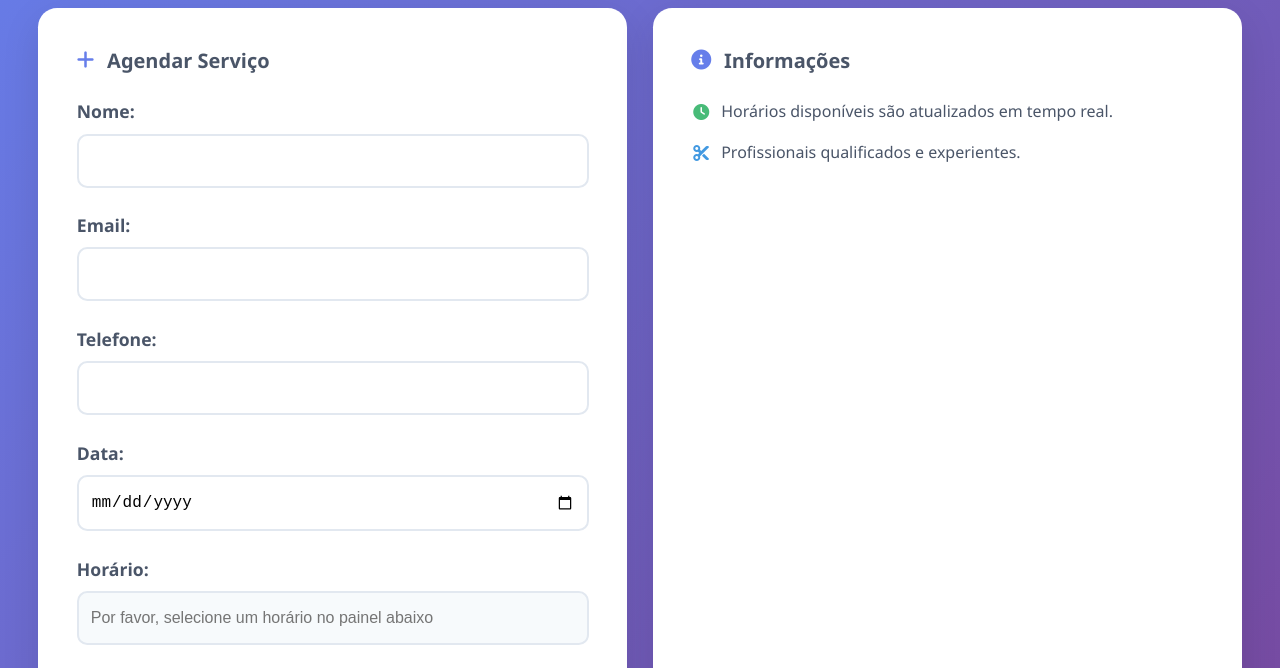
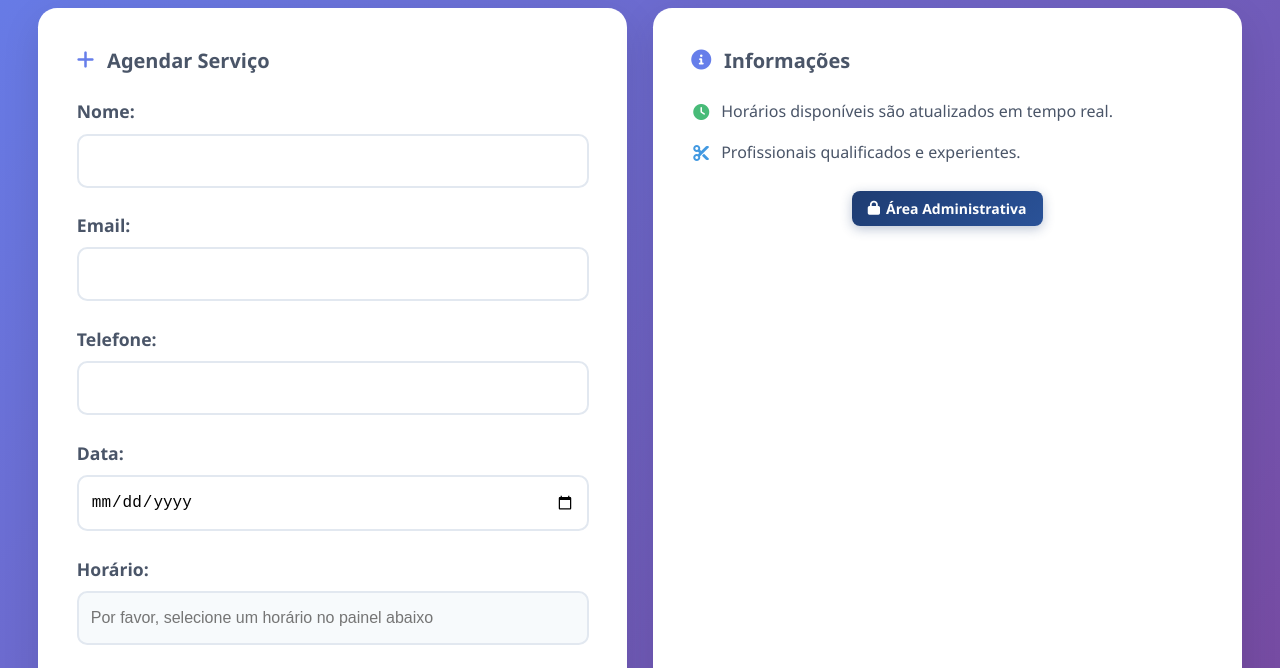
Before and after one commit to fabriciosergioC/Sistema_Agendamento, a website: page index.html in a window 1280 px wide. Shown: the part 125-793 px from the top of the page. Drawn offline with Linux system fonts and the light colour scheme.

```diff
--- a/index.html
+++ b/index.html
@@ -2,7 +2,7 @@
 <html lang="pt-BR">
 <head>
     <meta charset="UTF-8">
-    <meta name="viewport" content="width=device-width, initial-scale=1.0, maximum-scale=1.0, user-scalable=no">
+    <meta name="viewport" content="width=device-width, initial-scale=1.0">
     <title>Salão de Beleza - Agendamento Online</title>
     <link rel="stylesheet" href="styles.css">
     <link href="https://cdnjs.cloudflare.com/ajax/libs/font-awesome/6.0.0/css/all.min.css" rel="stylesheet">
@@ -70,6 +70,12 @@
                         <p><i class="fas fa-clock"></i> Horários disponíveis são atualizados em tempo real.</p>
                         <p><i class="fas fa-scissors"></i> Profissionais qualificados e experientes.</p>
                     </div>
+
+                    <div class="admin-link">
+                        <a href="admin.html" class="btn-admin">
+                            <i class="fas fa-lock"></i> Área Administrativa
+                        </a>
+                    </div>
                 </div>
             </div>
 
@@ -97,8 +103,6 @@
         </main>
     </div>
 
-
-
     <script src="script.js"></script>
 </body>
 </html>
```
Also changed, not shown: package.json (added, +16 -0 lines), 1 other file.
